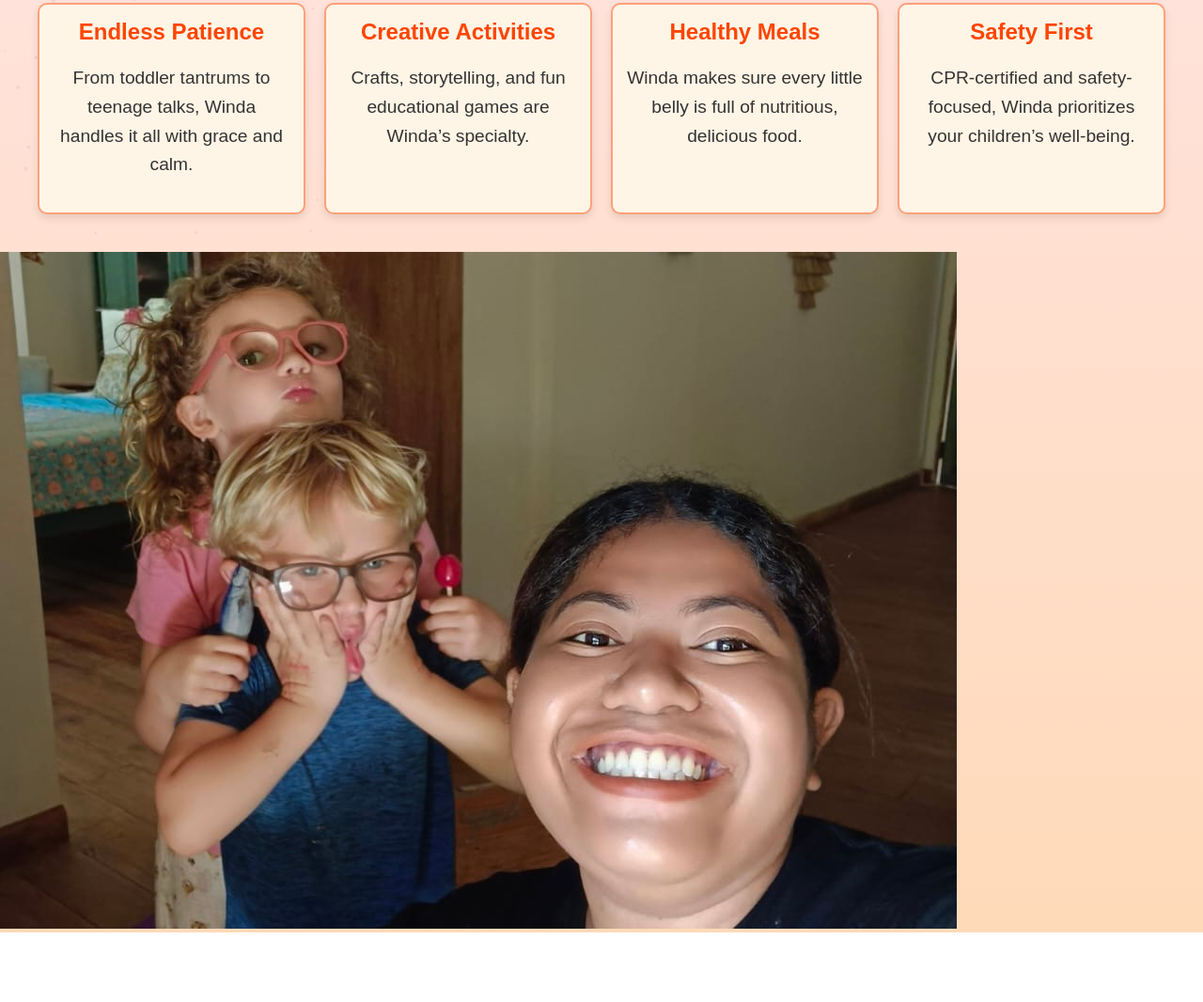
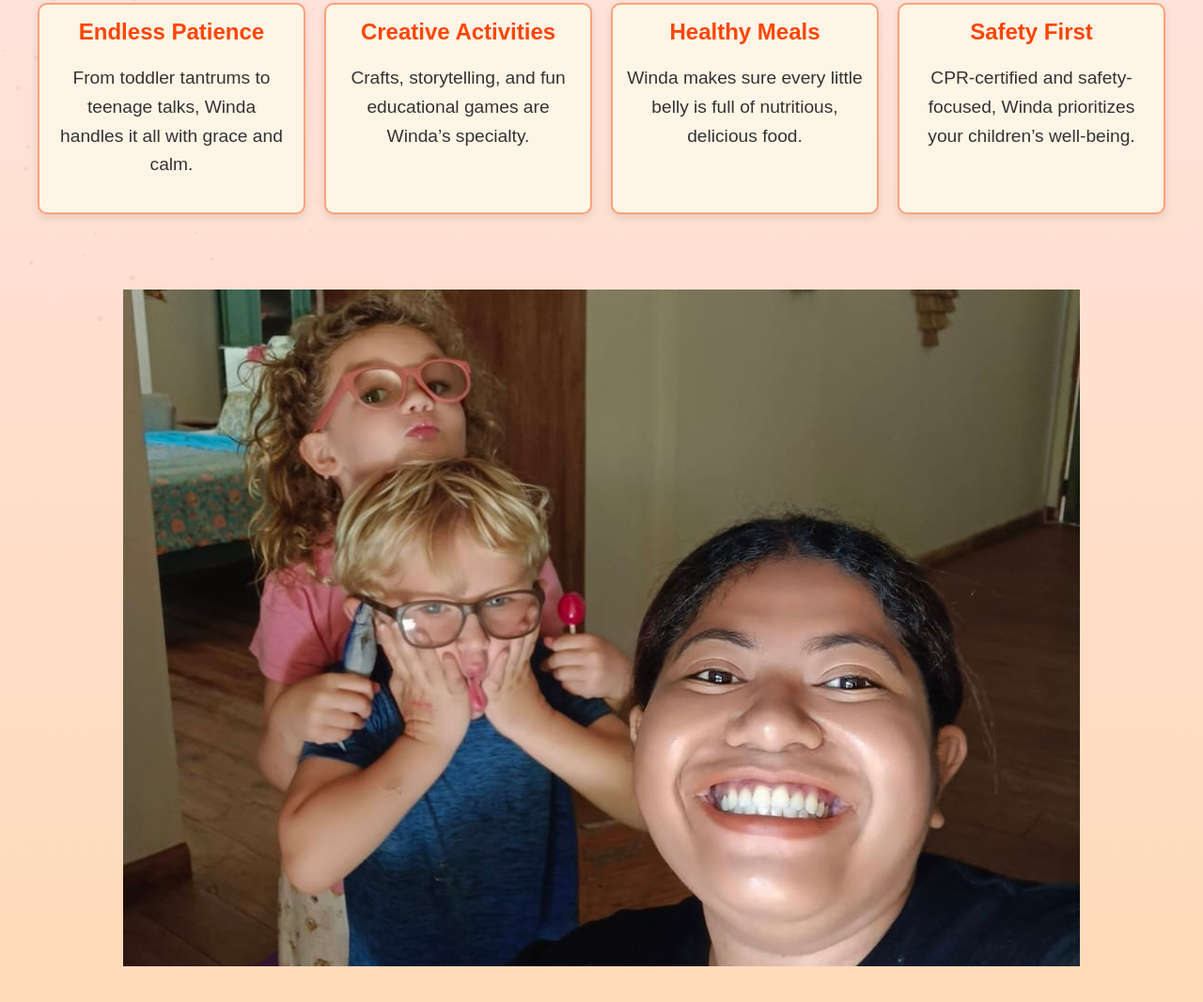
Before and after one commit to Thomasabk/winda.abk.life, a plain HTML site: page index.html in a window 1280 px wide. Shown: the part 224-1290 px from the top of the page at 94% size. Before the commit the page ends 1216 px from the top, so only its background shows below. Drawn offline with Linux system fonts and the light colour scheme.

Commit message:
Update index.html

```diff
--- a/index.html
+++ b/index.html
@@ -192,6 +192,8 @@
             canvas.height = window.innerHeight;
         });
     </script>
-    <img src="images/home.jpg" alt="Winda with kids" />
+    <div style="text-align: center; height: 100vh; display: flex; justify-content: center; align-items: center;">
+        <img src="images/home.jpg" alt="Winda with kids" />
+    </div>
 </body>
 </html>
```
